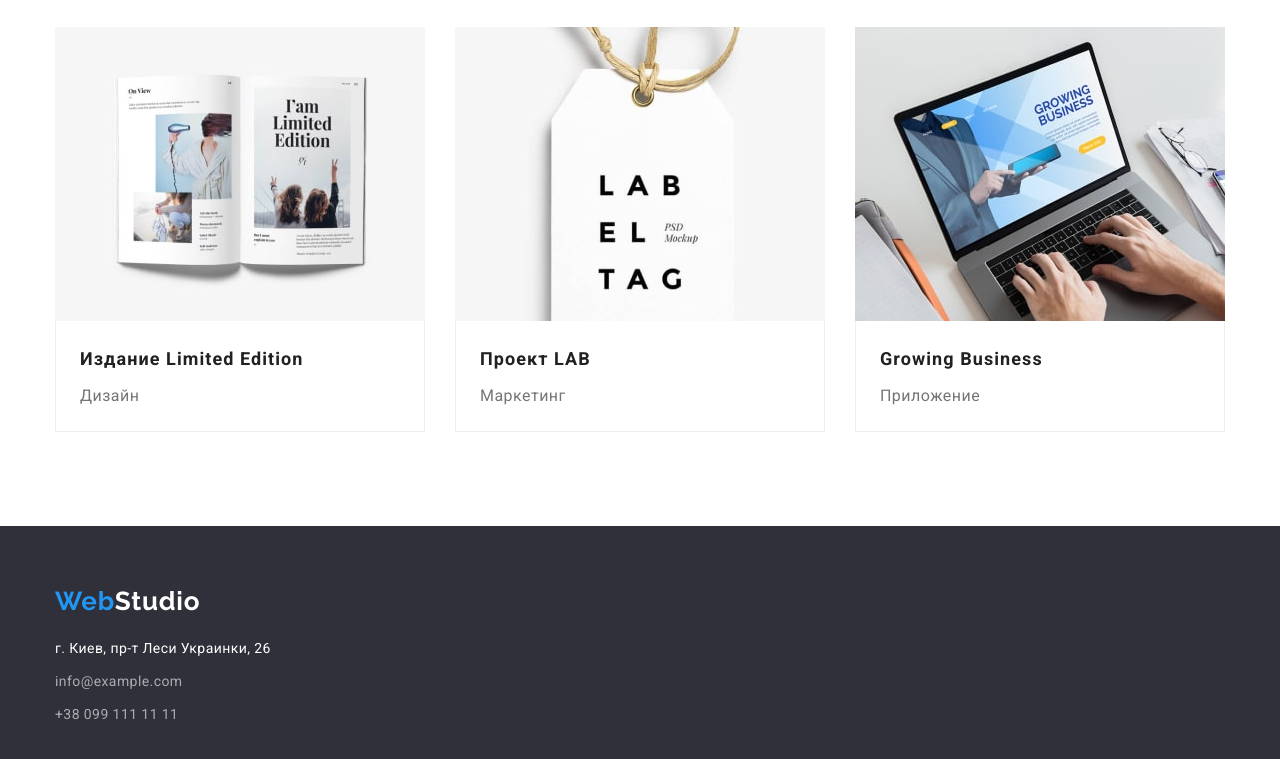
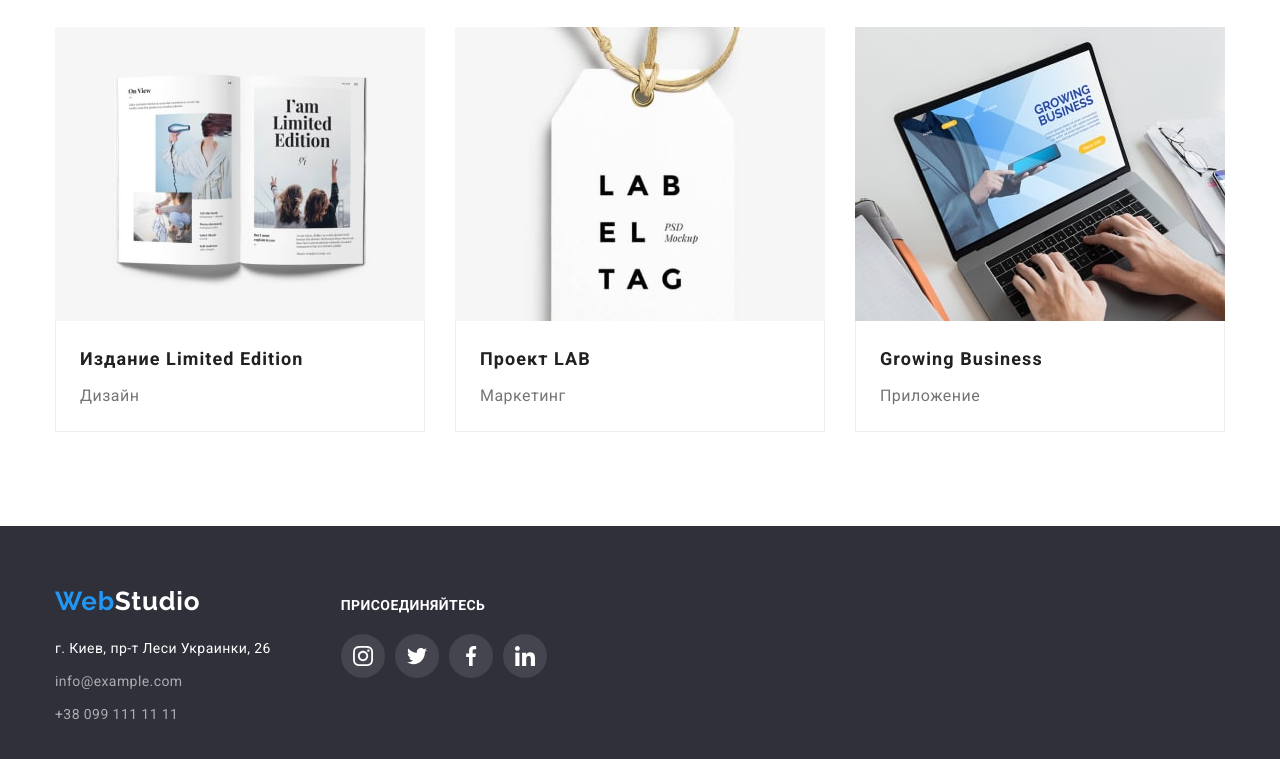
Before and after one commit to yuliia-tymchuk/goit-markup-hw-04, a plain HTML site: page portfolio.html in a window 1280 px wide. Shown: the part 1107-1866 px from the top of the page. Drawn offline with nearby package versions, Linux system fonts and the light colour scheme.

Commit message:
add icons for footer

```diff
--- a/css/styles.css
+++ b/css/styles.css
@@ -329,7 +329,6 @@ body {
   border: 1px solid var(--accent-color);
   border-radius: 4px;
 }
-
 .clients-icon {
   fill: #afb1b8;
 }
@@ -372,6 +371,53 @@ body {
 .contact-link:hover,
 .contact-link:focus {
   color: var(--second-accent-color);
+}
+.footer-links {
+  margin-left: 70px;
+  padding-top: 12px;
+}
+.links-title {
+  font-weight: 700;
+  font-size: 14px;
+  line-height: 1.14;
+  letter-spacing: 0.03em;
+  text-transform: uppercase;
+  color: var(--second-accent-color);
+  margin-bottom: 20px;
+}
+
+.ftr-soc-list {
+  display: flex;
+  justify-content: center;
+}
+.ftr-soc-item {
+  width: 44px;
+  height: 44px;
+  margin-right: 10px;
+}
+.ftr-soc-item:last-child {
+  margin-right: 0;
+}
+.ftr-soc-link {
+  width: 100%;
+  height: 100%;
+  background-color: rgba(255, 255, 255, 0.1);
+  border-radius: 50%;
+  display: flex;
+  align-items: center;
+  justify-content: center;
+  fill: var(--second-accent-color);
+}
+.ftr-soc-link:hover,
+.ftr-soc-link:focus {
+  background-color: var(--accent-color);
+}
+.ftr-soc-link:hover .ftr-soc-icon,
+.ftr-soc-link:focus .ftr-soc-icon {
+  fill: var(--second-accent-color);
+}
+.ftr-container {
+  display: flex;
 }
 
 /* portfolio */
--- a/portfolio.html
+++ b/portfolio.html
@@ -224,7 +224,8 @@
 
     <!-- footer container-->
     <footer class="footer">
-      <div class="container">
+      <div class="ftr-container container">
+        <div class="address-container">
           <a href="./index.html" class="logo"
             >Web<span class="footer-logo">Studio</span></a
           >
@@ -240,7 +241,7 @@
                 >
               </li>
               <li class="address-item">
-              <a href="mailto:info@example.com" class="contact-link"
+                <a href="mailto:info@example.com" class="mail contact-link"
                   >info@example.com</a
                 >
               </li>
@@ -252,6 +253,57 @@
             </ul>
           </address>
         </div>
+        <div class="footer-links">
+          <p class="links-title">присоединяйтесь</p>
+          <ul class="ftr-soc-list list">
+            <li class="ftr-soc-item">
+              <a
+                href="https://www.instagram.com/"
+                target="_blank"
+                rel="noopener nofollow noreferrer"
+                class="ftr-soc-link link"
+              >
+                <svg class="ftr-soc-icon" width="20" height="20">
+                  <use href="./images/icons.svg#icon-instagram"></use>
+                </svg>
+              </a>
+            </li>
+            <li class="ftr-soc-item">
+              <a
+                href="https://twitter.com/"
+                target="_blank"
+                rel="noopener nofollow noreferrer"
+                class="ftr-soc-link link"
+                ><svg class="ftr-soc-icon" width="20" height="20">
+                  <use href="./images/icons.svg#icon-twitter"></use>
+                </svg>
+              </a>
+            </li>
+            <li class="ftr-soc-item">
+              <a
+                href="https://www.facebook.com/"
+                target="_blank"
+                rel="noopener nofollow noreferrer"
+                class="ftr-soc-link link"
+                ><svg class="ftr-soc-icon" width="20" height="20">
+                  <use href="./images/icons.svg#icon-facebook"></use>
+                </svg>
+              </a>
+            </li>
+            <li class="ftr-soc-item">
+              <a
+                href="https://www.linkedin.com/"
+                target="_blank"
+                rel="noopener nofollow noreferrer"
+                class="ftr-soc-link link"
+                ><svg class="ftr-soc-icon" width="20" height="20">
+                  <use href="./images/icons.svg#icon-linkedin"></use>
+                </svg>
+              </a>
+            </li>
+          </ul>
+        </div>
+      </div>
     </footer>
   </body>
 </html>
```
Also changed, not shown: index.html (+53 -1 lines). Lines whose indentation alone changed are shown as unchanged.
